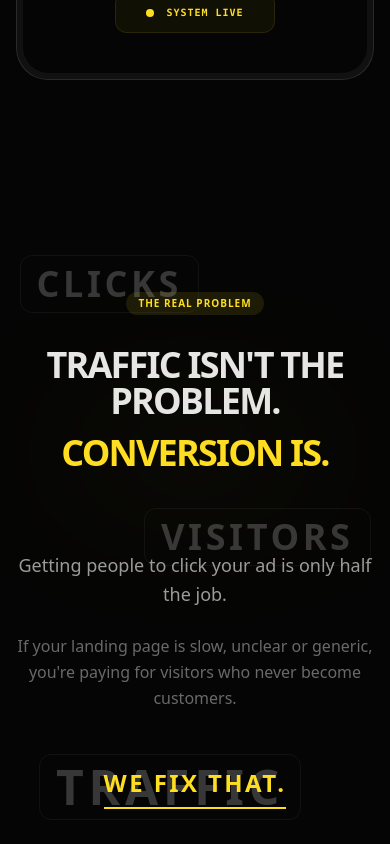
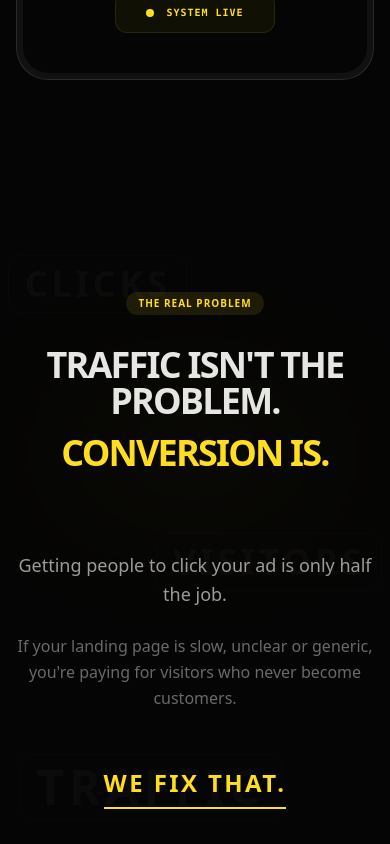
Before and after one commit to emersonbruno46-debug/idealsolutionsen, a React (Vite) app: page / in a window 390 px wide. Shown: the part 3480-4324 px from the top of the page. Built offline with nearby package versions, Linux system fonts and the light colour scheme; the HTML template or start-up script is replaced by a standard one.

Commit message:
fix: resolve z-index stacking and adjust vanity words layout positioning

```diff
--- a/src/pages/PremiumLanding.tsx
+++ b/src/pages/PremiumLanding.tsx
@@ -447,7 +447,7 @@ const PremiumLanding = () => {
         .to(".problem-text-traffic", { opacity: 1, duration: 1 }, "-=0.5")
 
         // 2. Trazer palavras secundárias
-        .to(".vanity-word", { opacity: 1, scale: 1, duration: 2, stagger: 0.6 }, "-=0.5")
+        .to(".vanity-word", { opacity: 0.35, scale: 1, duration: 2, stagger: 0.6 }, "-=0.5")
 
         // 3. Diminuir dominância de "TRAFFIC"
         .to(".problem-text-traffic", { opacity: 0.15, duration: 1.5 }, "-=0.5")
@@ -475,7 +475,7 @@ const PremiumLanding = () => {
         .to(".problem-details", { opacity: 1, y: 0, duration: 0.8 }, "-=0.3");
 
       gsap.to(".vanity-word", {
-        opacity: 1,
+        opacity: 0.25,
         duration: 0.8,
         stagger: 0.2,
         scrollTrigger: {
@@ -784,7 +784,7 @@ const PremiumLanding = () => {
           <div className="problem-container min-h-screen flex flex-col justify-center items-center px-4 lg:px-8 max-w-5xl mx-auto py-20 lg:py-0 relative">
 
             {/* Eyebrow */}
-            <span className="problem-eyebrow inline-block px-3 py-1 bg-[#FFDE21]/10 text-[#FFDE21] rounded-full text-[10px] font-black uppercase tracking-widest mb-8 opacity-0 lg:translate-y-4">
+            <span className="problem-eyebrow inline-block px-3 py-1 bg-[#FFDE21]/10 text-[#FFDE21] rounded-full text-[10px] font-black uppercase tracking-widest mb-8 opacity-0 lg:translate-y-4 z-10">
               THE REAL PROBLEM
             </span>
 
@@ -801,20 +801,20 @@ const PremiumLanding = () => {
             </div>
 
             {/* Secondary floating background vanity words */}
-            <div className="absolute inset-0 pointer-events-none overflow-hidden select-none">
-              <span className="vanity-word absolute text-4xl md:text-8xl font-black text-white/20 border border-white/5 px-4 py-2 rounded-xl top-[15%] left-[5%] md:left-[10%] uppercase tracking-widest opacity-0 lg:scale-95">
+            <div className="absolute inset-0 pointer-events-none overflow-hidden select-none z-0">
+              <span className="vanity-word absolute text-4xl md:text-8xl font-black text-white/10 border border-white/5 px-4 py-2 rounded-xl top-[15%] left-[2%] lg:left-[5%] uppercase tracking-widest opacity-0 lg:scale-95">
                 CLICKS
               </span>
-              <span className="vanity-word absolute text-4xl md:text-8xl font-black text-white/20 border border-white/5 px-4 py-2 rounded-xl top-[45%] right-[5%] md:right-[8%] uppercase tracking-widest opacity-0 lg:scale-95">
+              <span className="vanity-word absolute text-4xl md:text-8xl font-black text-white/10 border border-white/5 px-4 py-2 rounded-xl top-[48%] right-[2%] lg:right-[5%] uppercase tracking-widest opacity-0 lg:scale-95">
                 VISITORS
               </span>
-              <span className="vanity-word absolute text-5xl md:text-9xl font-black text-white/20 border border-white/5 px-4 py-2 rounded-xl bottom-[18%] left-[10%] md:left-[15%] uppercase tracking-widest opacity-0 lg:scale-95">
+              <span className="vanity-word absolute text-5xl md:text-9xl font-black text-white/10 border border-white/5 px-4 py-2 rounded-xl bottom-[18%] left-[5%] lg:left-[8%] uppercase tracking-widest opacity-0 lg:scale-95">
                 TRAFFIC
               </span>
             </div>
 
             {/* Supporting copy & end statement */}
-            <div className="problem-details text-center max-w-2xl mx-auto mt-6 flex flex-col items-center gap-6 opacity-0 lg:translate-y-8">
+            <div className="problem-details relative text-center max-w-2xl mx-auto mt-6 flex flex-col items-center gap-6 opacity-0 lg:translate-y-8 z-10">
               <p className="text-lg md:text-2xl text-white/60 leading-relaxed font-medium">
                 Getting people to click your ad is only half the job.
               </p>
```
